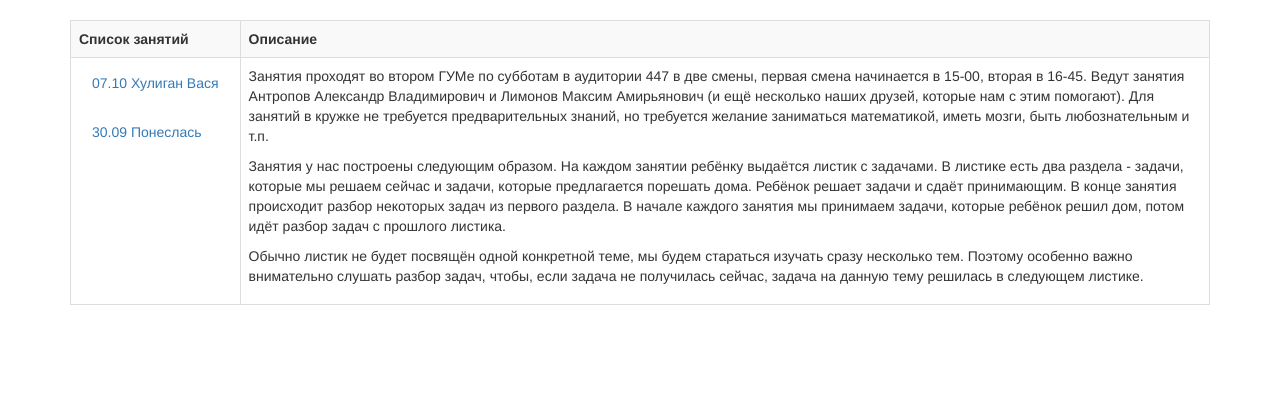
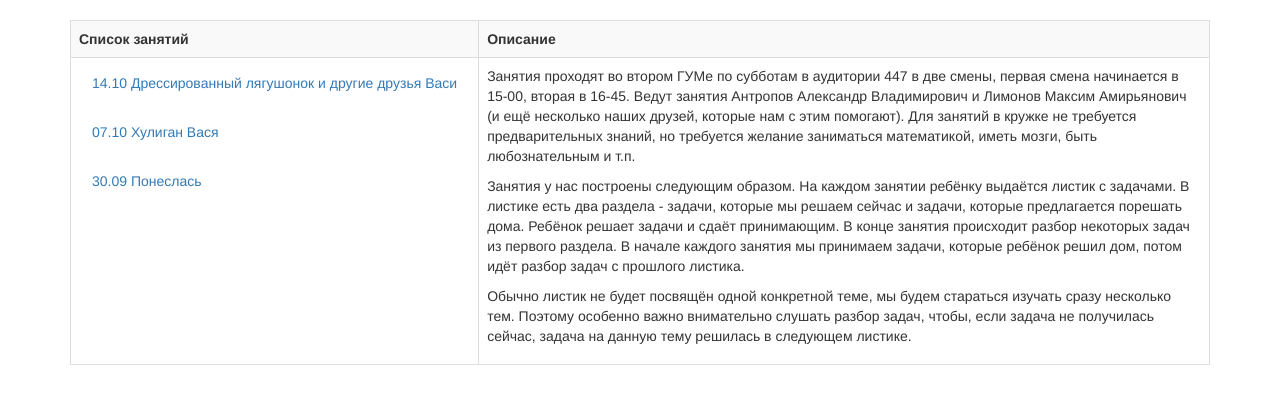
Before and after one commit to matemax/test_site, a Flask app: page /lessons in a window 1280 px wide. Shown: the part 52-456 px from the top of the page. Run offline with Flask 2, Linux system fonts and the light colour scheme; some libraries are stand-ins or nearby versions.

Commit message:
update lessons

```diff
--- a/app/templates/list_lessons.html
+++ b/app/templates/list_lessons.html
@@ -1,3 +1,7 @@
+       <div class="form-group">
+     <a href="/lessons/03" class="btn btn btn-link">14.10 Дрессированный лягушонок и другие друзья Васи</a>
+                </div>
+
      <div class="form-group">
  <a href="/lessons/02" class="btn btn btn-link">07.10 Хулиган Вася</a>
      </div>
```
Also changed, not shown: 1 other file.
